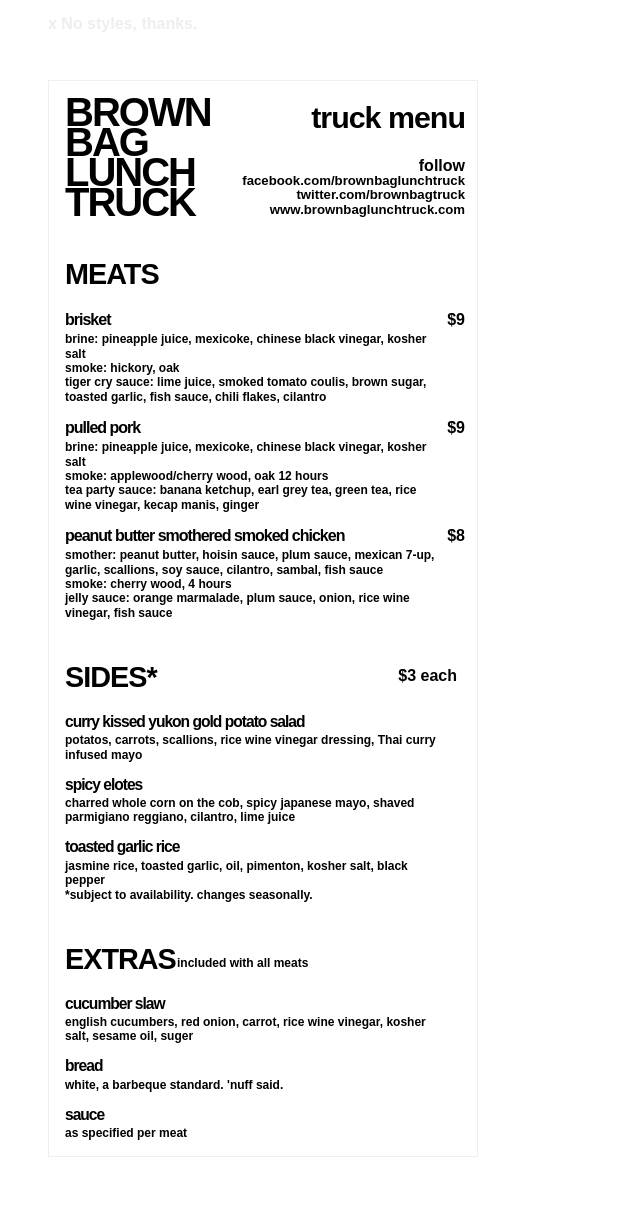
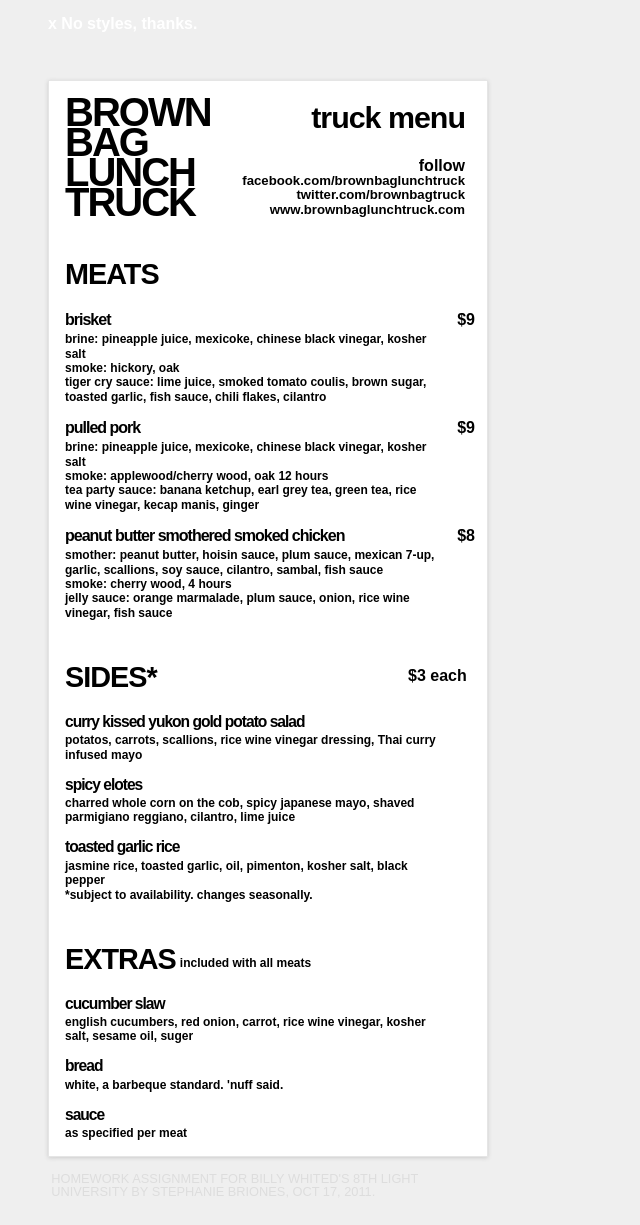
Before and after one commit to smbriones/smbriones.github.com, a Jekyll site: the page testing/expressive/brownbag.html, which Jekyll copies as it is, in a window 1280 px wide. Shown: the whole page, without its empty margins (0-640 px from the left). Built offline with Jekyll 4.4.1, drawn with Linux system fonts in a browser that asks for light colours; nearby versions of some CDN libraries; some web fonts are replaced; library files that are not in the unit come from our copies.

Commit message:
changes to menu homework

```diff
--- a/testing/expressive/brownbag.html
+++ b/testing/expressive/brownbag.html
@@ -111,5 +111,8 @@
     </li>
   </ul>
 </div>
+<footer>
+  Homework assignment for Billy Whited's 8th Light University by Stephanie Briones, Oct 17, 2011.
+</footer>
 </body>
 </html>
--- a/testing/expressive/index.html
+++ b/testing/expressive/index.html
@@ -6,7 +6,7 @@
 	</head>
 
 <body>
-  <a href="brownbag.html">I'd like CSS styles, please.</a>
+  <a href="brownbag.html">Give me styles, please.</a>
   <h1>Brown Bag Lunch Truck</h1>
   <h2>truck menu</h2>
 
--- a/testing/expressive/stylesheets/expressive.css
+++ b/testing/expressive/stylesheets/expressive.css
@@ -1,8 +1,16 @@
+body {
+  background-color: #EFEFEF;
+}
+
 div.menu {
-  border: 1px solid #EEEEEE;
-  margin: 3em;
+  background-color: #FFFFFF;
+  border: 1px solid #E5E5E5;
+  -webkit-box-shadow: 0px 1px 4px #CCC; /* Saf3-4 */
+  -moz-box-shadow: 0px 1px 4px #CCC; /* FF3.5 - 3.6 */
+  box-shadow: 0px 1px 4px #CCC; /* Opera 10.5, IE9, FF4+, Chrome 10+ */
+  margin: 3em 3em 1em 3em;
   padding: 1em 0.75em 1em 1em;
-  width: 400px;
+  width: 410px;
 }
 
 ul {
@@ -117,6 +125,7 @@ h3.sides-price {
 
 h3.social {
   float: right;
+  margin: 0 10px 0 0;
   text-align: right;
   width: 240px;
 }
@@ -135,10 +144,20 @@ div[role=navigation] {
 
 a.styles-off {
   font-size: 1em;
-  color: #EEEEEE;
+  color: #FFFFFF;
 }
 
 ul li p {
   display: inline-block;
   width: 380px;
 }
+
+footer {
+  color: #DDDDDD;
+  font-family: futura, sans-serif;
+  font-size: 0.80em;
+  font-weight: normal;
+  margin: 0 0 2em 4em;
+  text-transform: uppercase;
+  width: 400px;
+}
```
